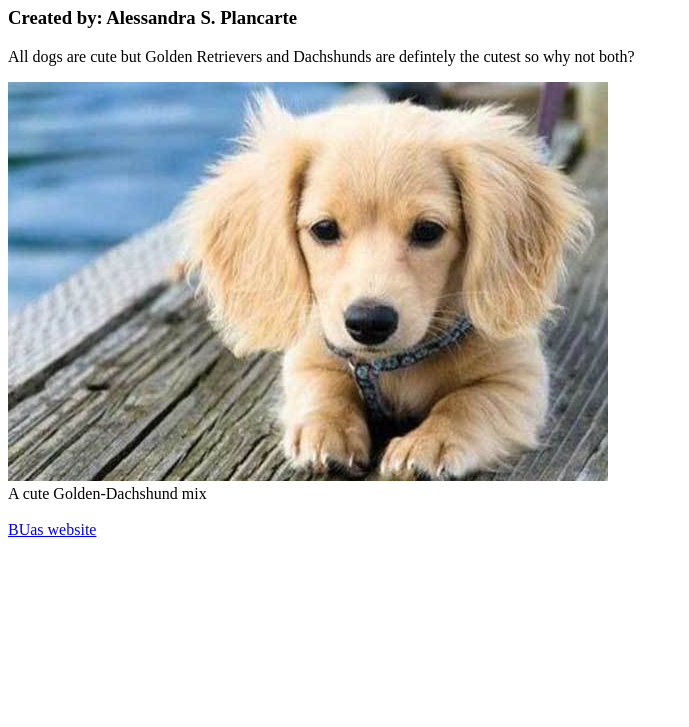
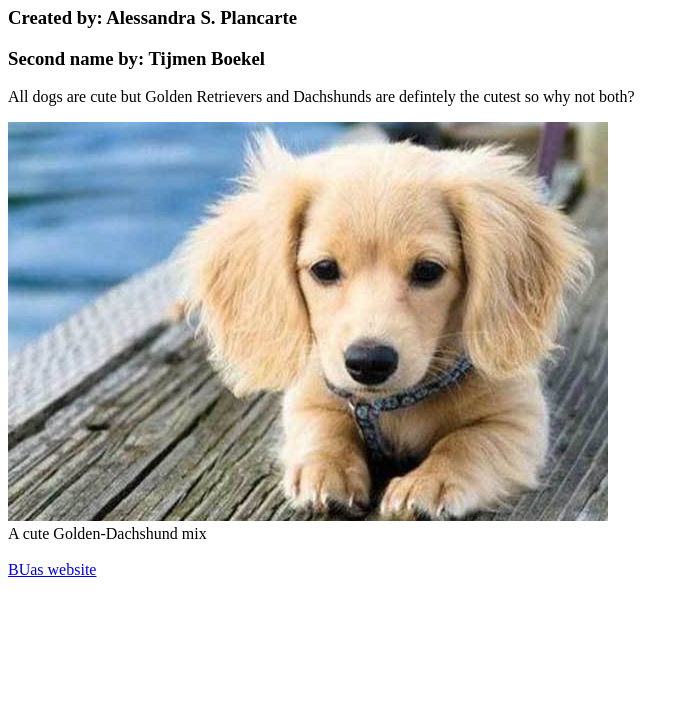
Before and after one commit to AlessandraPlancarte/prj4-chapter-3, a plain HTML site: page index.html in a window 1280 px wide. Shown: the part 73-800 px from the top of the page, without its empty margins (0-689 px from the left). Drawn offline with Linux system fonts and the light colour scheme.

Commit message:
Add Name

```diff
--- a/index.html
+++ b/index.html
@@ -7,6 +7,7 @@
   <body>
   	<h1> Cute Doggos </h1>
     <h3> Created by: Alessandra S. Plancarte </h3>
+    <h3> Second name by: Tijmen Boekel </h3>
   	<p>All dogs are cute but Golden Retrievers and Dachshunds are defintely the cutest so why not both?</p>
   	<img src = "images/goldendachs.jpg" alt="A cute Golden-Dachshund mix" width="600" height = "399"/> <br> A cute Golden-Dachshund mix <br>
   	<a href = "https://www.buas.nl/en" target="_blank"> <br> BUas website <br> </a>
```
